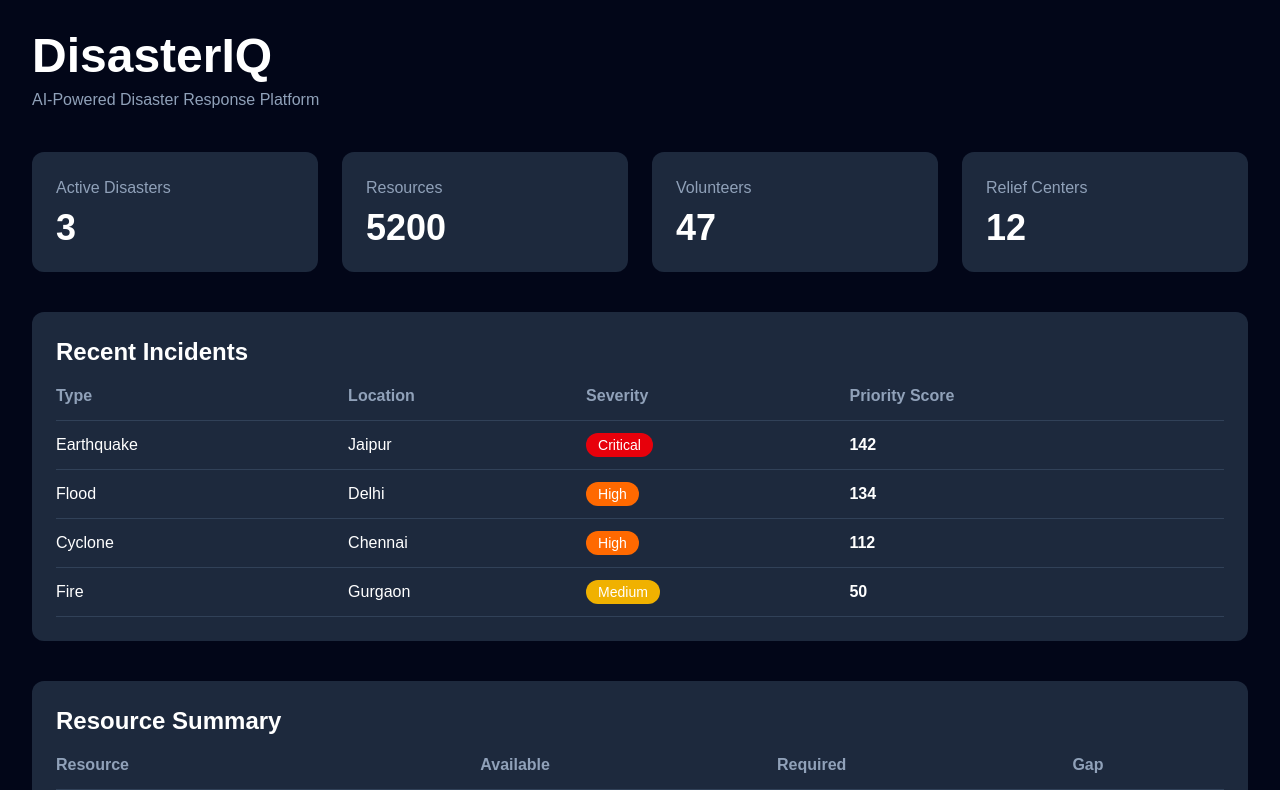
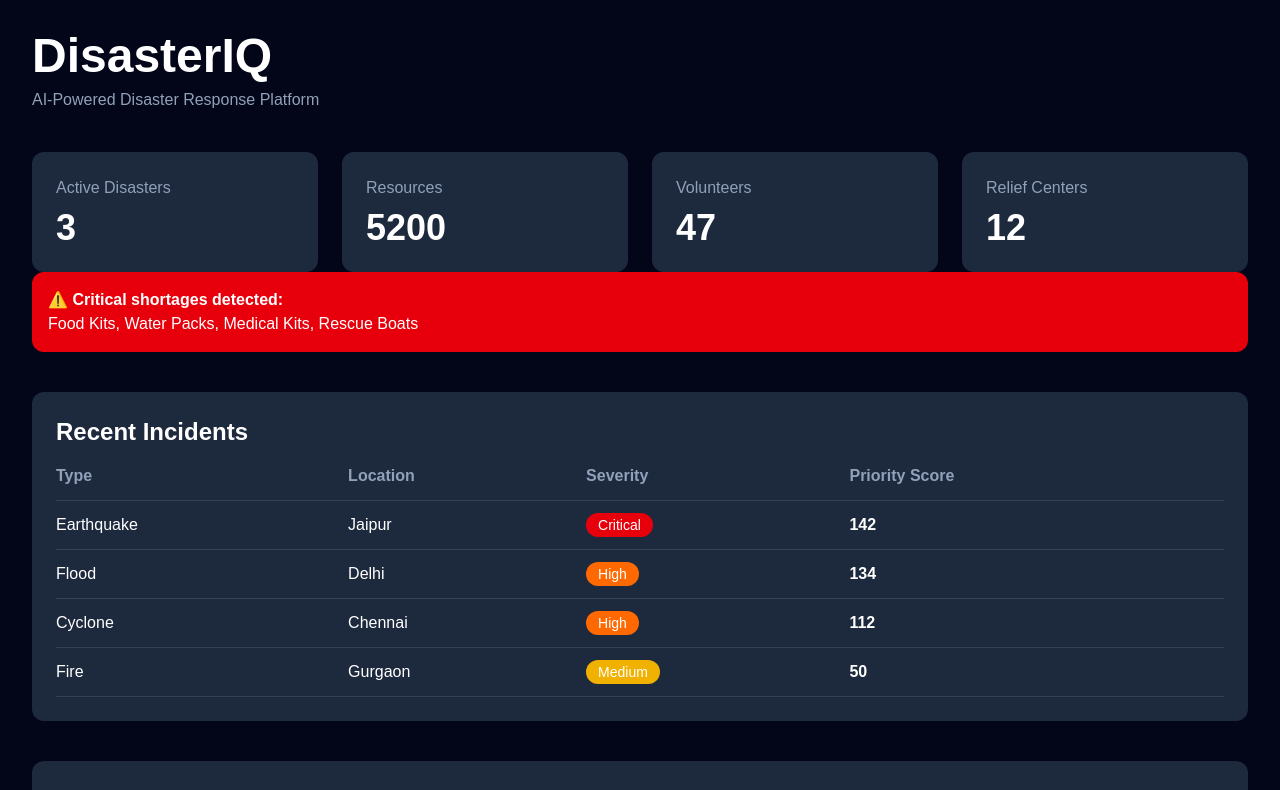
Before and after one commit to nityax06/DisasterIQ, a Next.js app in the folder frontend/: page / in a window 1280 px wide. Shown: the top 790 px of the page. Built offline with nearby package versions, Linux system fonts and the light colour scheme.

Commit message:
Add shortage alert banner

```diff
--- /dev/null
+++ b/frontend/app/components/AlertBanner.tsx
@@ -0,0 +1,25 @@
+import { resources } from "../resources";
+
+export default function AlertBanner() {
+  const shortages = resources.filter(
+    (resource) => resource.required > resource.available
+  );
+
+  if (shortages.length === 0) {
+    return null;
+  }
+
+  return (
+    <div className="bg-red-600 text-white p-4 rounded-xl mb-6">
+      <p className="font-bold">
+        ⚠️ Critical shortages detected:
+      </p>
+
+      <p>
+        {shortages
+          .map((resource) => resource.name)
+          .join(", ")}
+      </p>
+    </div>
+  );
+}
--- a/frontend/app/page.tsx
+++ b/frontend/app/page.tsx
@@ -1,3 +1,4 @@
+import AlertBanner from "./components/AlertBanner";
 import ResourcePanel from "./components/ResourcePanel";
 import IncidentTable from "./components/IncidentTable";
 import StatCard from "./components/StatCard";
@@ -19,6 +20,7 @@ export default function Home() {
         <StatCard title="Volunteers" value="47" />
         <StatCard title="Relief Centers" value="12" />
       </div>
+      <AlertBanner />
       <IncidentTable />
       <ResourcePanel />
     </main>
```
